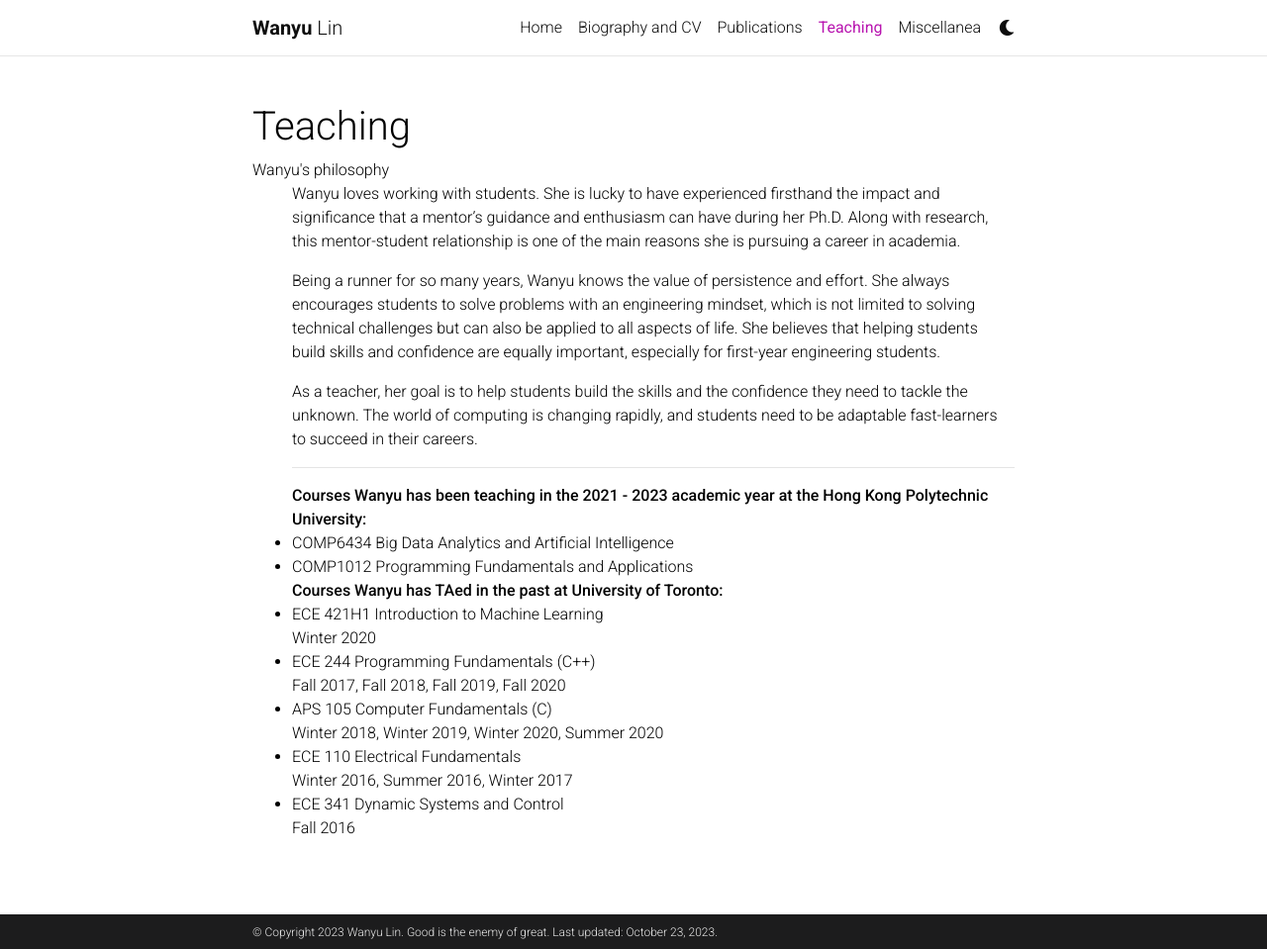
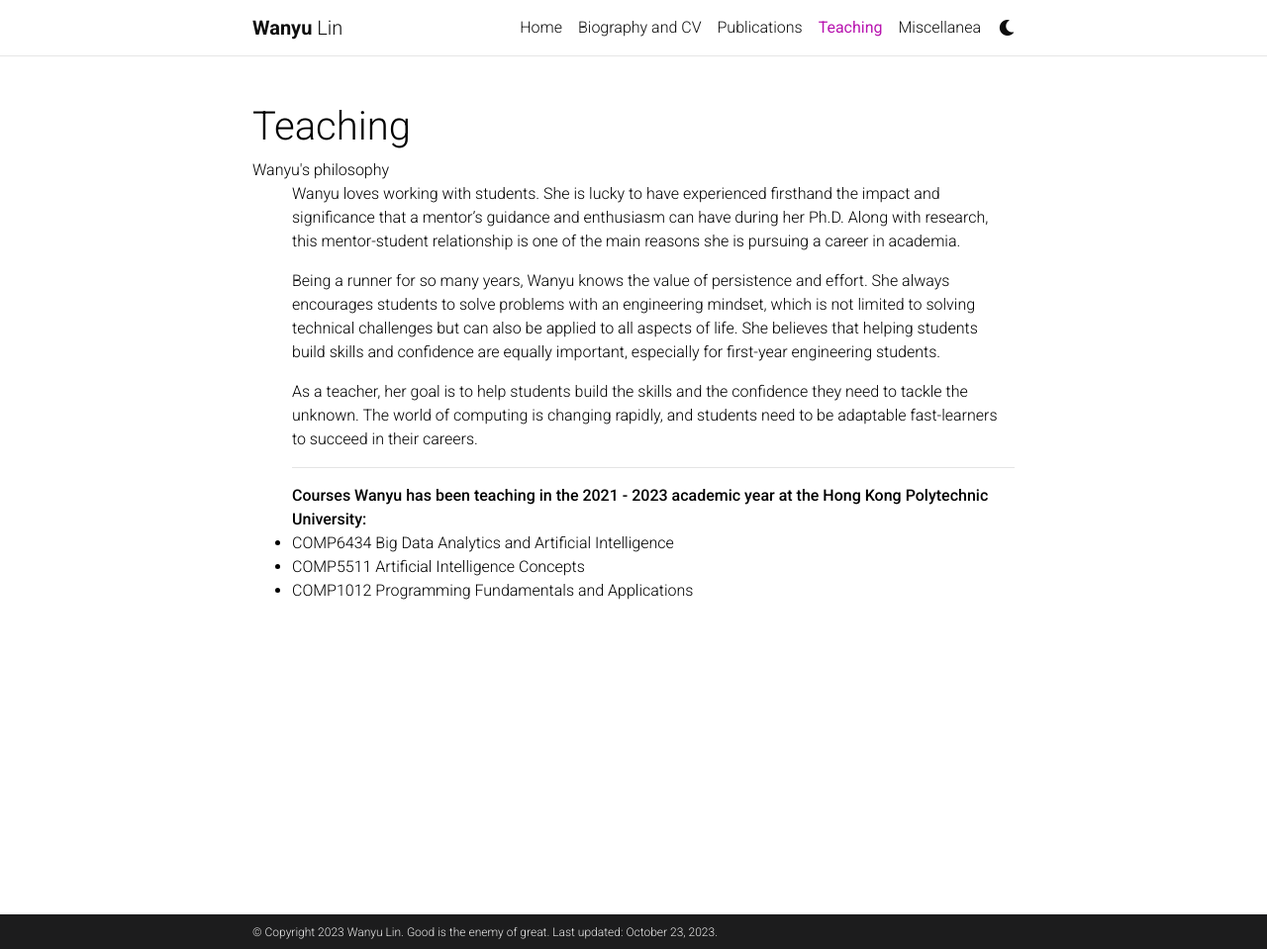
Before and after one commit to wanyu-lin/wanyulin.github.io, a Jekyll site: the page built from _pages/teaching.md, in a window 1280 px wide and 959 px high. Shown: the whole window at 99% size. Built offline with Jekyll 4.4.1, drawn with Linux system fonts in a browser that asks for light colours; comment, search, counter and statistics services are not loaded; a style sheet for code colours, icons or effects is not loaded.

Commit message:
add comp5511

```diff
--- a/_pages/teaching.md
+++ b/_pages/teaching.md
@@ -23,8 +23,10 @@ nav: true
 <strong>Courses Wanyu has been teaching in the 2021 - 2023 academic year at the Hong Kong Polytechnic University:</strong>
 <br>
 <li>COMP6434 Big Data Analytics and Artificial Intelligence
+<li>COMP5511 Artificial Intelligence Concepts
 <li>COMP1012 Programming Fundamentals and Applications
 <br>
+<!--
 <strong>Courses Wanyu has TAed in the past at University of Toronto:</strong>
 <br>
 <li>ECE 421H1 Introduction to Machine Learning
@@ -36,9 +38,10 @@ nav: true
 <li>ECE 110 Electrical Fundamentals
 <br>Winter 2016, Summer 2016, Winter 2017</li>
 <li>ECE 341 Dynamic Systems and Control
-<br>Fall 2016</li>
+ <br>Fall 2016</li>
+
 <br>
-
+-->
 <!-- Professional service -->
 
 <!--
```
